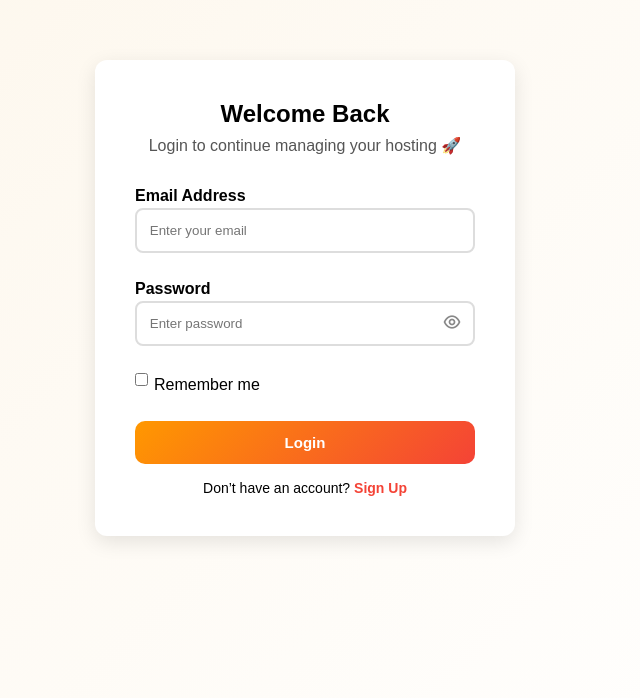
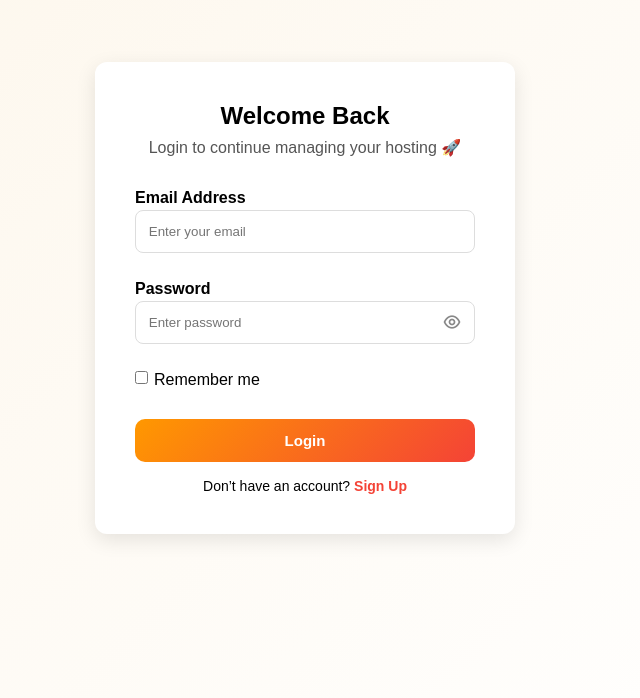
Before and after one commit to usmanoseni/Alphahost, a plain HTML site: page login/login.html in a window 1280 px wide. Shown: the part 102-800 px from the top of the page, without its empty margins (335-975 px from the left). Drawn offline with nearby package versions, Linux system fonts and the light colour scheme.

Commit message:
Update login.css

```diff
--- a/css/login.css
+++ b/css/login.css
@@ -51,7 +51,7 @@ body {
 .login-form input {
   padding: 0.8rem;
   margin-bottom: 1.2rem;
-  border: 2px solid #ddd;
+  border: 1px solid #ddd;
   border-radius: 8px;
   outline: none;
   transition: border 0.3s ease;
@@ -92,7 +92,7 @@ body {
   margin-bottom: 1rem;
 }
 .remember{
-    margin-top: -0.5rem;
+    margin-top: -0.9rem;
 }
 
 .login-btn {
```
